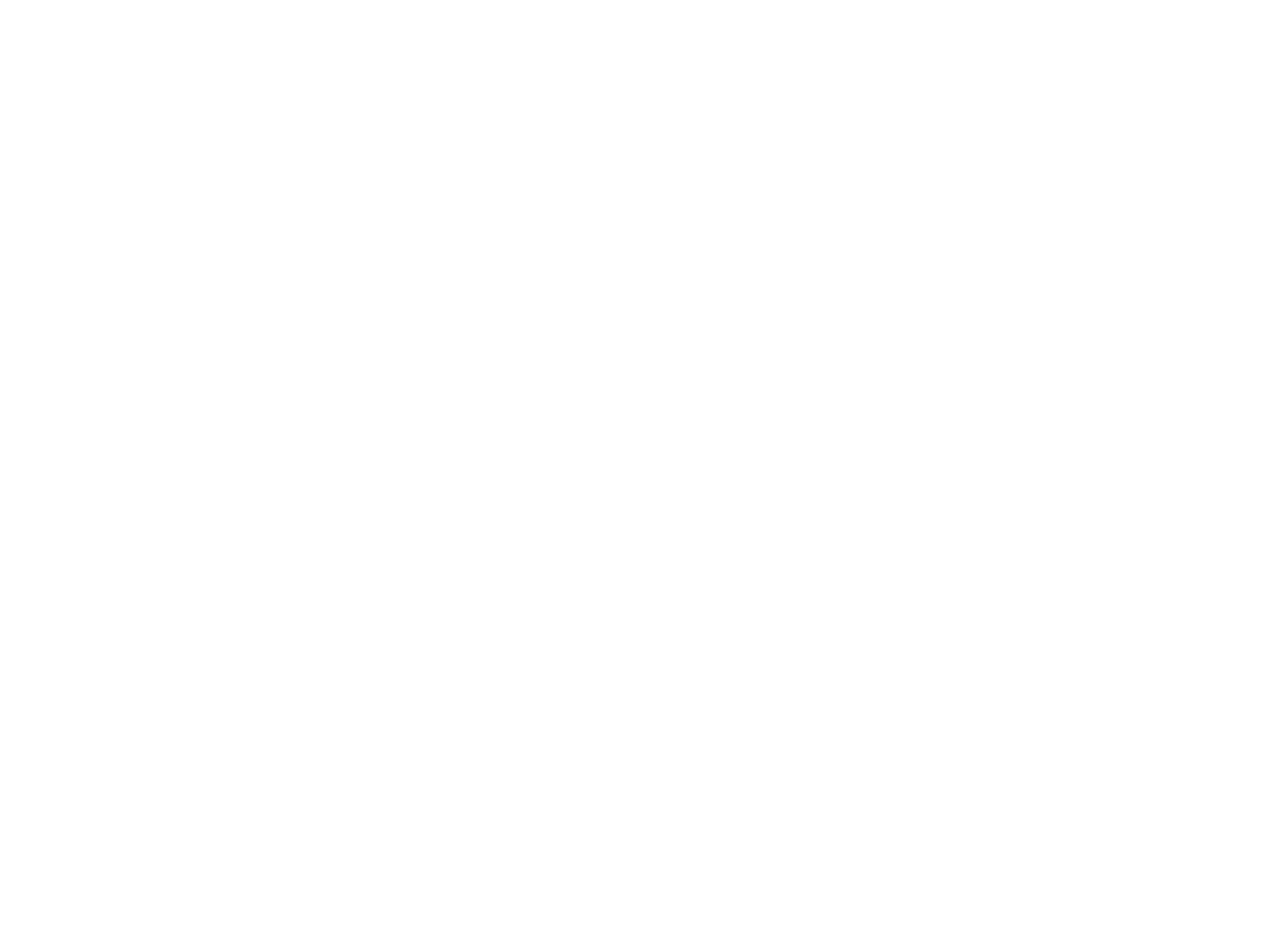
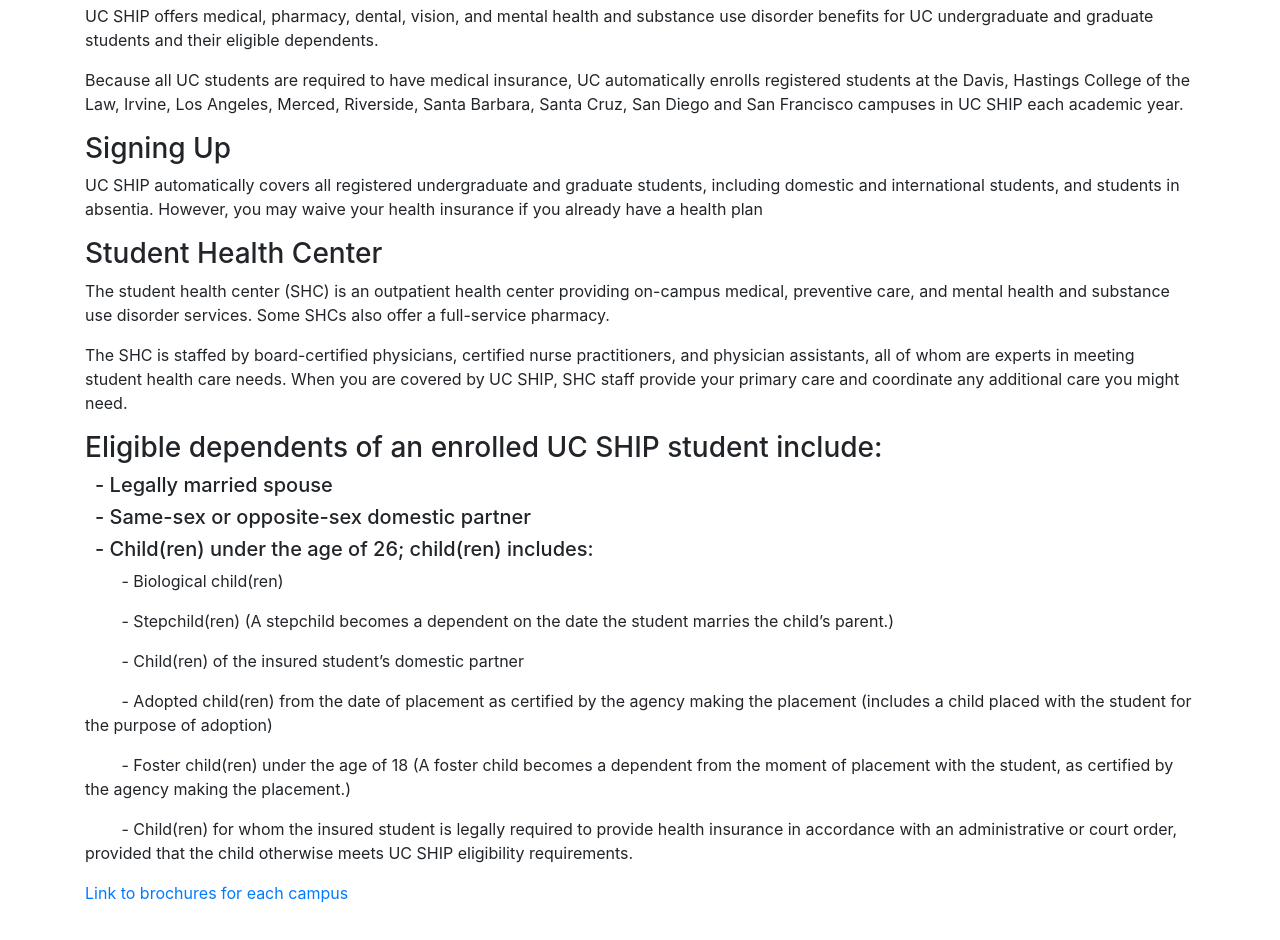
Before and after one commit to ctc-uci/bp-healthcare-literacy, a React (Create React App) app: page /UCSHIP in a window 1280 px wide. Shown: the part 480-1420 px from the top of the page. Before the commit the page ends 800 px from the top, so only its background shows below. Built offline with nearby package versions, Linux system fonts and the light colour scheme.

Commit message:
added to ucship

```diff
--- a/src/App.css
+++ b/src/App.css
@@ -1,3 +1,7 @@
+a {
+ font-size: 30px;
+}
+
 button{
   background-color: #2798cc;
   font-family: Helvetica;
--- a/src/components/Navigation.jsx
+++ b/src/components/Navigation.jsx
@@ -7,7 +7,7 @@ function Navigation() {
       <nav className="navbar navbar-expand navbar-dark bg-dark">
         <div className="container">
           <NavLink className="navbar-brand" to="/">
-            BP Healthcare Literacy
+            Zot Central Health Care
           </NavLink>
           <div>
             <ul className="navbar-nav ml-auto">
@@ -27,11 +27,6 @@ function Navigation() {
                   UCSHIP
                 </NavLink>
               </li>
-              <li className="nav-item">
-                <NavLink className="nav-link" to="/SignUp">
-                  Sign Up
-                </NavLink>
-              </li>
             </ul>
           </div>
         </div>
--- a/src/components/pages/Home.jsx
+++ b/src/components/pages/Home.jsx
@@ -5,7 +5,7 @@ function Home() {
     <div className="home">
       <div className="container">
         <div className="row align-items-center my-5">
-          <div className="col-lg-5">
+          <div className="col-lg-12">
             <h1 className="font-weight-light">Home</h1>
             <h2> What is Health Insurance? </h2>
             <p>
@@ -14,6 +14,7 @@ function Home() {
               drug expenses. The one receiving the insurance has to pay a premium, which is
               basically a monthly payment, to the insurance company.
             </p>
+
             <h2> Basic Health Insurance Terms </h2>
             <h5> Deductible </h5>
             <p>
@@ -22,9 +23,25 @@ function Home() {
               The deductible is activated again every year. (Ex: if there’s a $1000 deductible, then
               you have to pay the first $1000 of medical bills every year with your own money.)
             </p>
+
             <h5> High Deductible Health Plan </h5>
+            <p>
+              A health insurance plan with lower premiums and higher deductibles than a traditional
+              health plan.
+            </p>
+
             <h5> Health Savings Account </h5>
+            <p>
+              A type of personal savings account where the money is used for qualified medical
+              expenses. You control how the money is used, and the money deposited into a health
+              savings account is not taxed. This can lower your overall health care costs if you
+              stay relatively healthy. However, it can be risky especially due to the
+              unpredictability of illness.
+            </p>
+
             <h5> Premium </h5>
+            <p>The payment you make monthly to your health care provider.</p>
+
             <h5> Copayment </h5>
             <p>
               A fixed amount of money that you pay when receiving covered health care services. This
@@ -32,6 +49,7 @@ function Home() {
               visit or picking up prescription drugs. (Ex: If the copayment, or copay, is $35 for a
               doctor visit, then you need to pay $35 when you visit the doctor.)
             </p>
+
             <h5> Coinsurance </h5>
             <p>
               Similar to copayment, however, it’s when you pay a percent of the cost for a health
@@ -39,11 +57,49 @@ function Home() {
               then you would pay 20% of the total cost, and the insurance company would pay the
               remaining 80%)
             </p>
+
             <h5> Out-of-Pocket Maximum </h5>
+            <p>
+              The maximum amount you need to pay for covered services in one year. After spending
+              that amount, the health plan covers all of the cost for covered benefits. (This
+              includes payment for deductibles, copayments, and coinsurance for in-network care and
+              services. This does not include payment for monthly premiums, anything you spend for
+              services your plan does not cover, out-of-network care and services, and costs above
+              the allowed amount for a service that a provider may charge
+            </p>
+
             <h5> Out-of-network care </h5>
+            <p>
+              Physicians, hospitals or other healthcare providers that do not have a contract with
+              your health insurance provider. This can sometimes lead to higher prices because the
+              cost may not be covered by your health insurance.
+            </p>
+
             <h5> HMO </h5>
+            <p>
+              A health maintenance organization (HMO) is a type of health insurance plan, where
+              medical care is limited to doctors and providers that have a contract with the HMO.
+              Although there are less options, they typically cost less than traditional health care
+              plans. With an HMO plan, you are required to first receive medical care services from
+              an assigned provider known as the primary care physician (PCP).
+            </p>
+
+            <h5> PPO </h5>
+            <p>
+              In a preferred provider organization (PPO) plan, you receive the most benefit when
+              going to physicians and providers in the PPO network. However, there is still some
+              coverage for out-of-network providers. Also, you can usually visit any provider
+              without a referral from your primary physician.
+            </p>
+
             <h5> POS </h5>
-            <h5> PPO </h5>
+            <p>
+              A plan of service (POS) health care plan is one where you pay less when using doctors,
+              hospitals, and other health care providers in the plan’s network. Similar to HMO
+              plans, in a POS plan, you need a referral from your primary care doctor in order to
+              see a specialist. But like a PPO, in a POS plan patients may go outside of the
+              provider network for health care services.
+            </p>
           </div>
         </div>
       </div>
--- a/src/components/pages/UCSHIP.jsx
+++ b/src/components/pages/UCSHIP.jsx
@@ -12,9 +12,73 @@ function UCSHIP() {
               alt=""
             />
           </div>
-          <div className="col-lg-5">
+          <div className="col-lg-12">
             <h1 className="font-weight-light">UC Ship</h1>
-            <p>Lorem Ipsum is simply dummy text of the printing and typesetting industry.</p>
+            <h3> What is UC Ship? </h3>
+            <p>
+              UC SHIP offers medical, pharmacy, dental, vision, and mental health and substance use
+              disorder benefits for UC undergraduate and graduate students and their eligible
+              dependents.
+            </p>
+            <p>
+              Because all UC students are required to have medical insurance, UC automatically
+              enrolls registered students at the Davis, Hastings College of the Law, Irvine, Los
+              Angeles, Merced, Riverside, Santa Barbara, Santa Cruz, San Diego and San Francisco
+              campuses in UC SHIP each academic year.
+            </p>
+
+            <h3> Signing Up </h3>
+            <p>
+              UC SHIP automatically covers all registered undergraduate and graduate students,
+              including domestic and international students, and students in absentia. However, you
+              may waive your health insurance if you already have a health plan
+            </p>
+
+            <h3> Student Health Center </h3>
+            <p>
+              The student health center (SHC) is an outpatient health center providing on-campus
+              medical, preventive care, and mental health and substance use disorder services. Some
+              SHCs also offer a full-service pharmacy.
+            </p>
+            <p>
+              The SHC is staffed by board-certified physicians, certified nurse practitioners, and
+              physician assistants, all of whom are experts in meeting student health care needs.
+              When you are covered by UC SHIP, SHC staff provide your primary care and coordinate
+              any additional care you might need.
+            </p>
+
+            <h3> Eligible dependents of an enrolled UC SHIP student include: </h3>
+            <h5> &ensp;- Legally married spouse </h5>
+            <h5> &ensp;- Same-sex or opposite-sex domestic partner </h5>
+            <h5> &ensp;- Child(ren) under the age of 26; child(ren) includes: </h5>
+            <p>&emsp;&emsp; - Biological child(ren)</p>
+            <p>
+              &emsp;&emsp; - Stepchild(ren) (A stepchild becomes a dependent on the date the student
+              marries the child’s parent.)
+            </p>
+            <p>&emsp;&emsp; - Child(ren) of the insured student’s domestic partner</p>
+            <p>
+              &emsp;&emsp; - Adopted child(ren) from the date of placement as certified by the
+              agency making the placement (includes a child placed with the student for the purpose
+              of adoption)
+            </p>
+            <p>
+              &emsp;&emsp; - Foster child(ren) under the age of 18 (A foster child becomes a
+              dependent from the moment of placement with the student, as certified by the agency
+              making the placement.)
+            </p>
+            <p>
+              &emsp;&emsp; - Child(ren) for whom the insured student is legally required to provide
+              health insurance in accordance with an administrative or court order, provided that
+              the child otherwise meets UC SHIP eligibility requirements.
+            </p>
+            <a
+              href="https://www.ucop.edu/ucship/_benefits/my-coverage.html"
+              target="_blank"
+              rel="noreferrer"
+            >
+              Link to brochures for each campus
+            </a>
           </div>
         </div>
       </div>
```
Also changed, not shown: src/App.jsx (+3 -7 lines).
